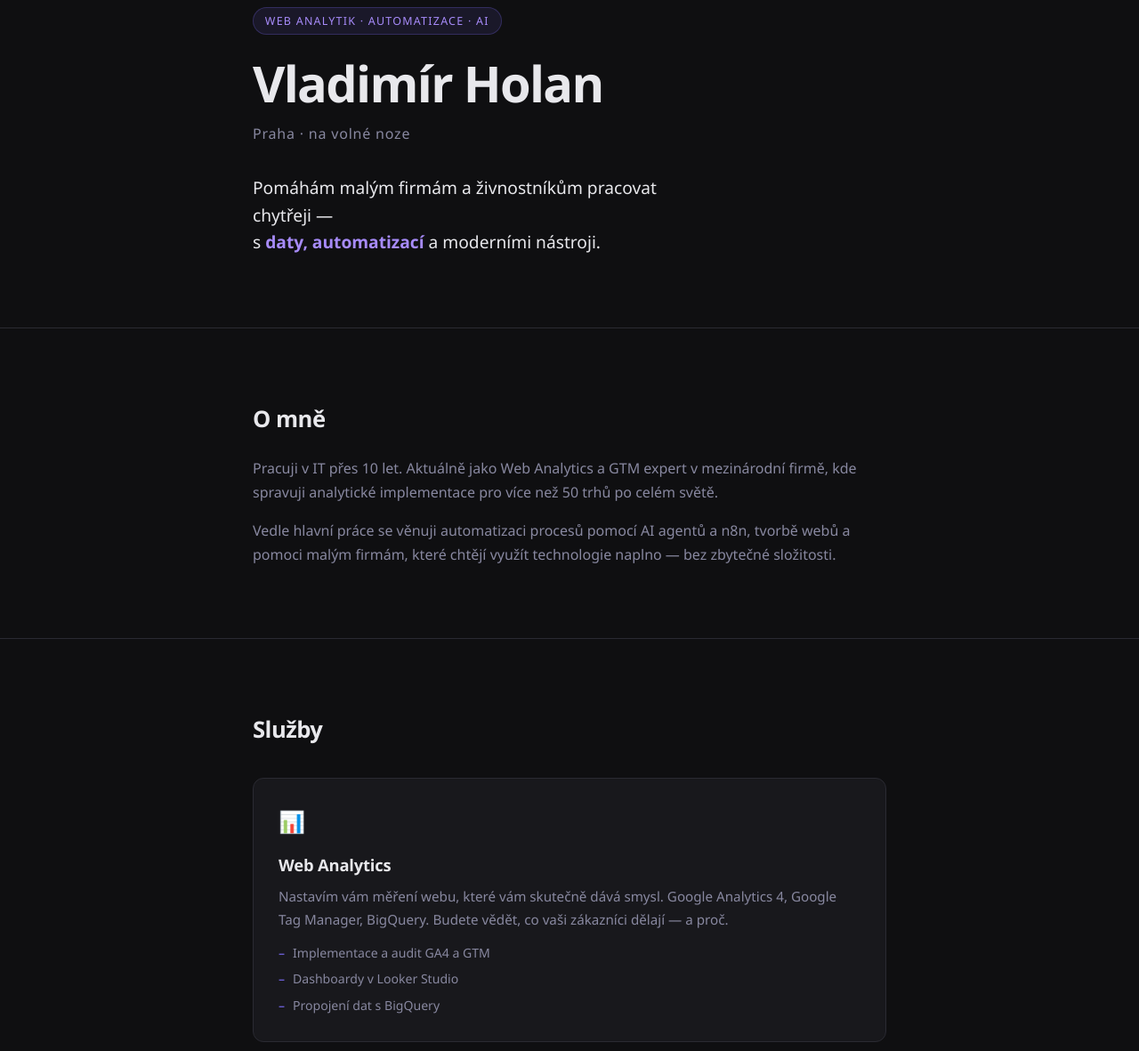
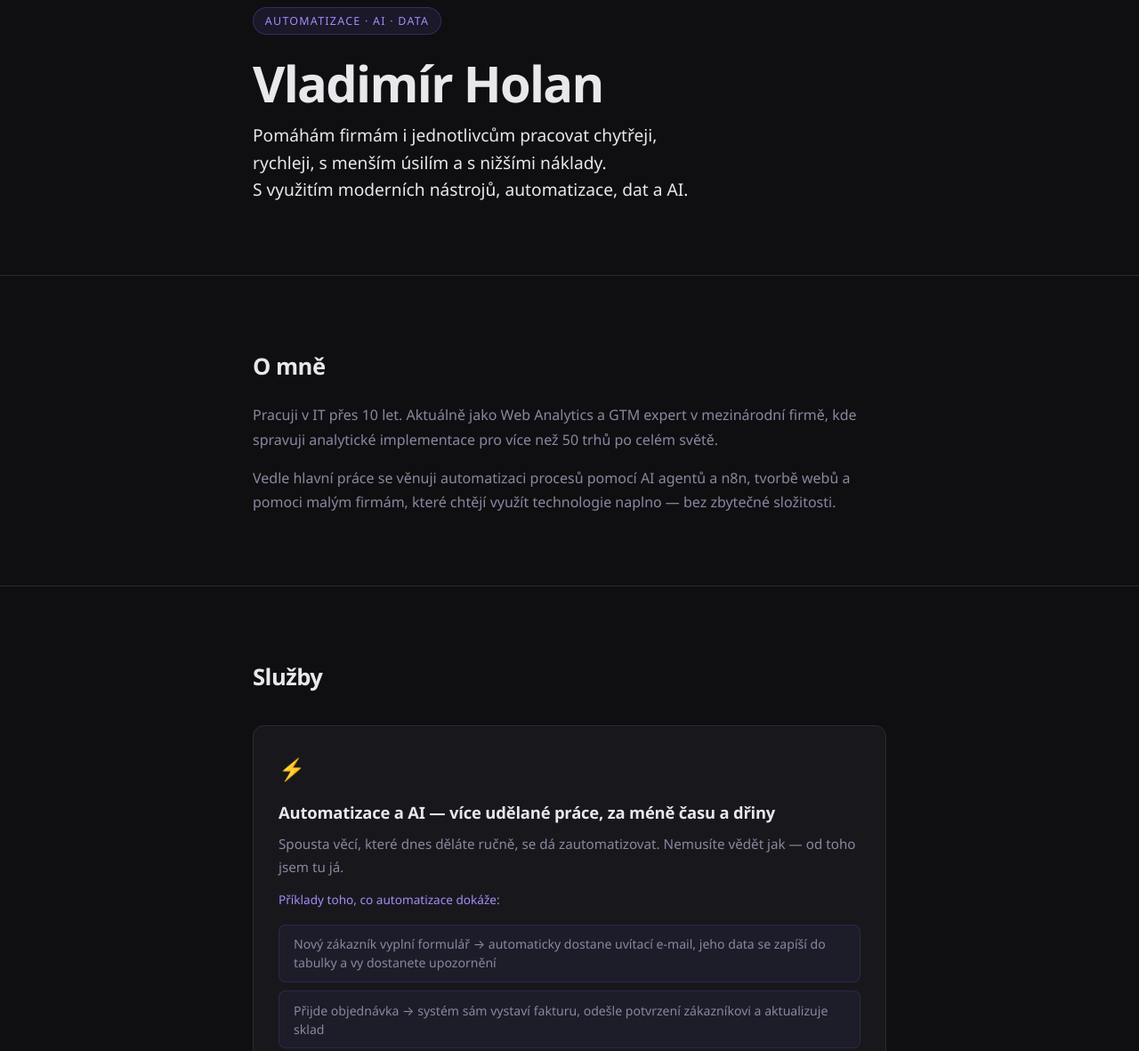
Before and after one commit to holaneu/web-holan-eu, a plain HTML site: page index.html in a window 1280 px wide. Shown: the part 160-1341 px from the top of the page at 89% size. Drawn offline with Linux system fonts and the light colour scheme.

Commit message:
feat: update hero copy and reorder services (Automatizace first)

```diff
--- a/index.html
+++ b/index.html
@@ -3,7 +3,7 @@
 <head>
   <meta charset="UTF-8" />
   <meta name="viewport" content="width=device-width, initial-scale=1.0" />
-  <title>Vladimír Holan — Web Analytik · Automatizace · AI</title>
+  <title>Vladimír Holan — Web analytik · Automatizace · AI</title>
   <meta name="description" content="Pomáhám malým firmám a živnostníkům pracovat chytřeji — s daty, automatizací a moderními nástroji." />
   <style>
     *, *::before, *::after { box-sizing: border-box; margin: 0; padding: 0; }
@@ -272,12 +272,11 @@
   <!-- HERO -->
   <section id="hero">
     <div class="container">
-      <div class="hero-tag">Web Analytik · Automatizace · AI</div>
+      <div class="hero-tag">Automatizace · AI · DATA</div>
       <h1>Vladimír Holan</h1>
-      <p class="hero-subtitle">Praha · na volné noze</p>
       <p class="hero-tagline">
-        Pomáhám malým firmám a živnostníkům pracovat chytřeji —<br>
-        s <strong>daty, automatizací</strong> a moderními nástroji.
+        Pomáhám firmám i jednotlivcům pracovat chytřeji, rychleji, s menším úsilím a s nižšími náklady.<br>
+        S využitím moderních nástrojů, automatizace, dat a AI.
       </p>
     </div>
   </section>
@@ -297,22 +296,10 @@
       <h2>Služby</h2>
       <div class="services-grid">
 
-        <!-- Web Analytics -->
-        <div class="card">
-          <div class="card-icon">📊</div>
-          <h3>Web Analytics</h3>
-          <p>Nastavím vám měření webu, které vám skutečně dává smysl. Google Analytics 4, Google Tag Manager, BigQuery. Budete vědět, co vaši zákazníci dělají — a proč.</p>
-          <ul>
-            <li>Implementace a audit GA4 a GTM</li>
-            <li>Dashboardy v Looker Studio</li>
-            <li>Propojení dat s BigQuery</li>
-          </ul>
-        </div>
-
         <!-- Automatizace -->
         <div class="card">
           <div class="card-icon">⚡</div>
-          <h3>Automatizace a AI — víc práce, méně ruční dřiny</h3>
+          <h3>Automatizace a AI — více udělané práce, za méně času a dřiny</h3>
           <p>Spousta věcí, které dnes děláte ručně, se dá zautomatizovat. Nemusíte vědět jak — od toho jsem tu já.</p>
           <p style="font-size:0.85rem; color: var(--accent2); margin-bottom: 0.5rem;">Příklady toho, co automatizace dokáže:</p>
           <div class="examples">
@@ -337,6 +324,18 @@
           </ul>
         </div>
 
+        <!-- Web Analytics -->
+        <div class="card">
+          <div class="card-icon">📊</div>
+          <h3>Web Analytics</h3>
+          <p>Nastavím vám měření webu, které vám skutečně dává smysl. Google Analytics 4, Google Tag Manager, BigQuery. Budete vědět, co vaši zákazníci dělají — a proč.</p>
+          <ul>
+            <li>Implementace a audit GA4 a GTM</li>
+            <li>Dashboardy v Looker Studio</li>
+            <li>Propojení dat s BigQuery</li>
+          </ul>
+        </div>
+
       </div>
     </div>
   </section>
```
